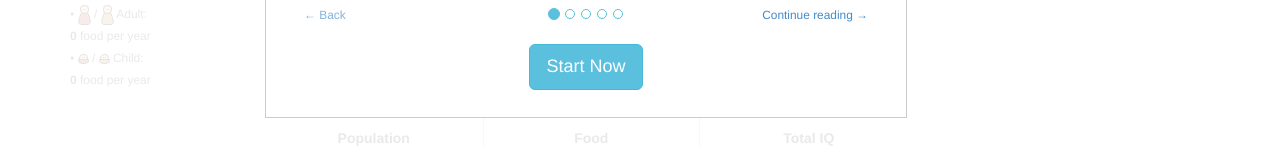
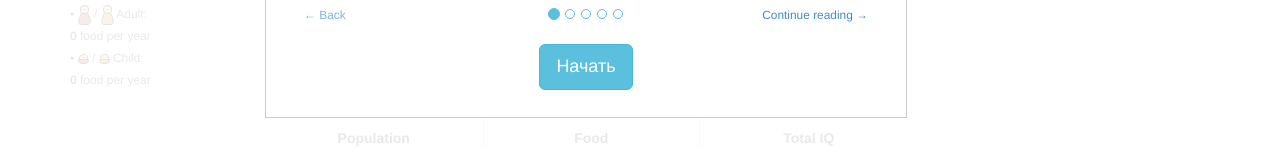
Before and after one commit to BKHV/bank-js, a website: page index.html in a window 1280 px wide. Shown: the part 355-502 px from the top of the page. Drawn offline with nearby package versions, Linux system fonts and the light colour scheme.

Commit message:
Update index.html

```diff
--- a/index.html
+++ b/index.html
@@ -181,7 +181,7 @@
                   </a>
                 </div>
                 <div class="start">
-                  <button id="world-start-btn" class="btn btn-info btn-lg">Start Now</button>
+                  <button id="world-start-btn" class="btn btn-info btn-lg">Начать</button>
                 </div>
               </div>
             </div>
```
